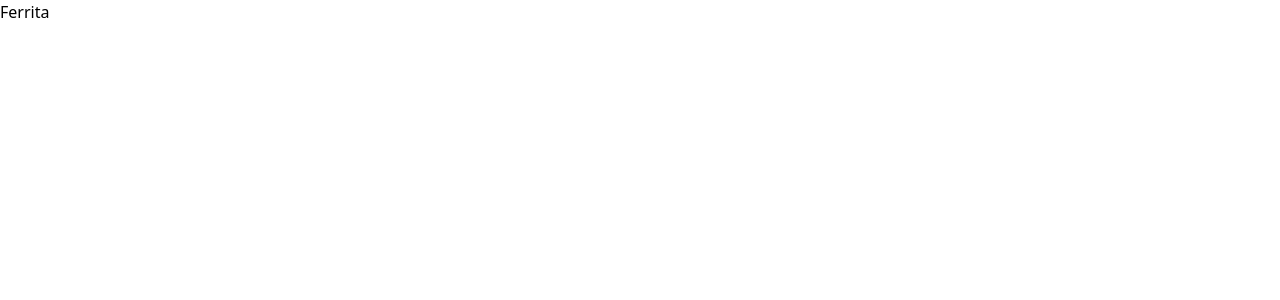
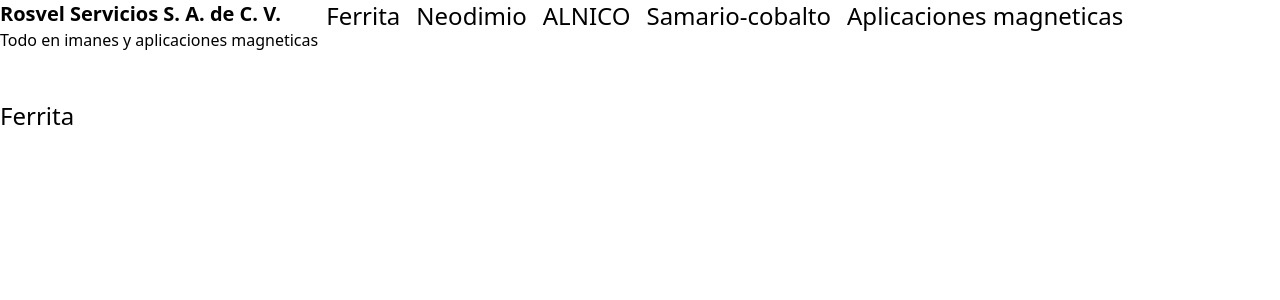
Before and after one commit to lazarusdv/rosvel_pagina, a React (Create React App) app: page /#/ferrita in a window 1280 px wide. Shown: the top 300 px of the page. Built offline with nearby package versions, Linux system fonts and the light colour scheme.

Commit message:
NavBar works between Ferrita and Main views

```diff
--- a/src/components/Header.tsx
+++ b/src/components/Header.tsx
@@ -1,22 +1,25 @@
+import { NavLink } from 'react-router-dom'
+
 import NavItem from './NavItem'
 
 const Header = () => {
-    const nav_items:Array<string> = [
-        'Ferrita',
-        'Neodimio',
-        'ALNICO',
-        'Samario-cobalto',
-        'Aplicaciones magneticas'
+    //[name, link]
+    const nav_items:Array<[string, string]> = [
+        ['Ferrita', 'ferrita'],
+        ['Neodimio', 'neodimio'],
+        ['ALNICO', 'alnico'],
+        ['Samario-cobalto', 'samarioCobalto'],
+        ['Aplicaciones magneticas', 'aplicacionesMagneticas']
     ]
     return (
         <div className="flex flex-col md:flex-row">
-            <div>
+            <NavLink to="/">
                 <span className="text-xl font-bold block">
                     Rosvel Servicios S. A. de C. V.
                 </span>
                 Todo en imanes y aplicaciones magneticas
-            </div>
-            {nav_items.map((item) => <NavItem name={item}/>)}
+            </NavLink>
+            {nav_items.map((item) => <NavItem name={item[0]} link={item[1]}/>)}
         </div>
     )
 }
--- a/src/components/NavItem.tsx
+++ b/src/components/NavItem.tsx
@@ -1,7 +1,11 @@
-const NavItem = (props:{name:string}) => {
+import { NavLink } from 'react-router-dom'
+
+const NavItem = (props:{name:string, link:string}) => {
     return (
         <div className="text-2xl md:mx-2">
-            {props.name}
+            <NavLink to={props.link}>
+                {props.name}
+            </NavLink>
         </div>
     )
 }
--- a/src/views/Ferrita.tsx
+++ b/src/views/Ferrita.tsx
@@ -1,9 +1,13 @@
-// import Header from '../components/Header'
+import Header from '../components/Header'
 
 const Ferrita = () => {
     return (
         <div>
-            Ferrita
+            <Header />
+            <br /><br />
+            <span className="text-2xl">
+                Ferrita
+            </span>
         </div>
     )
 }
```
